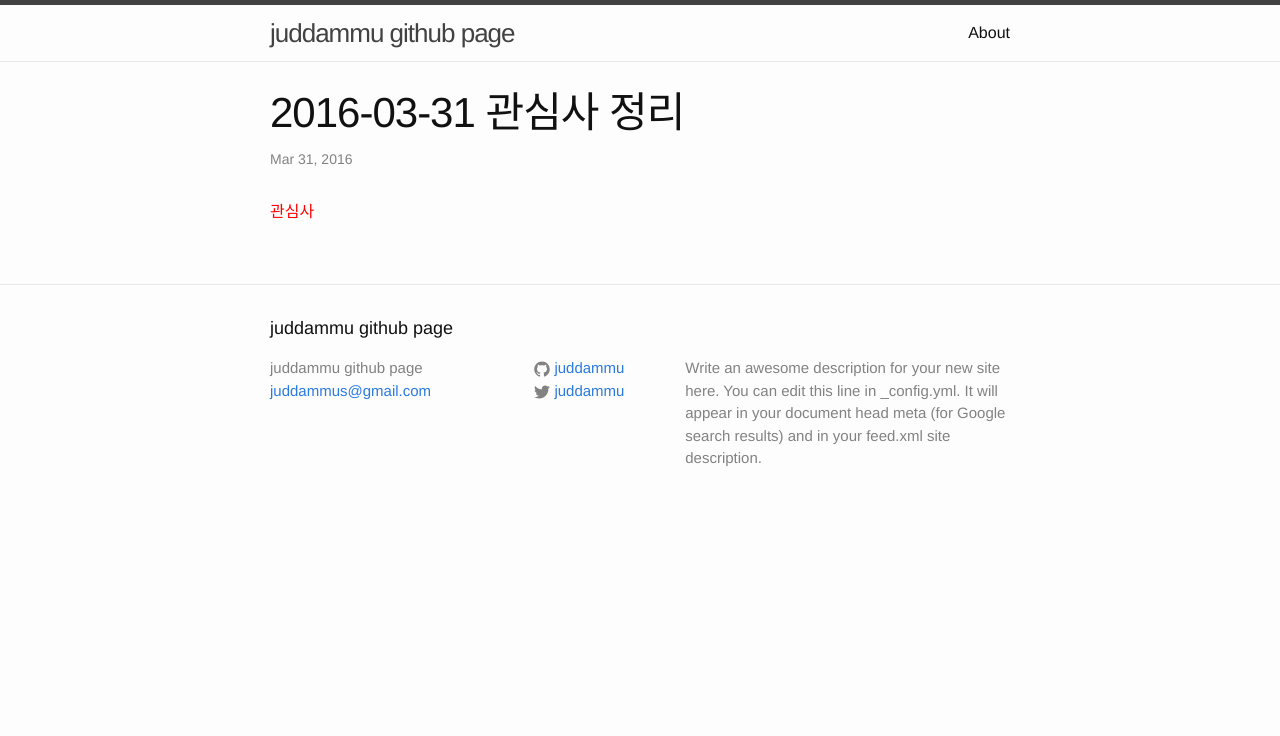
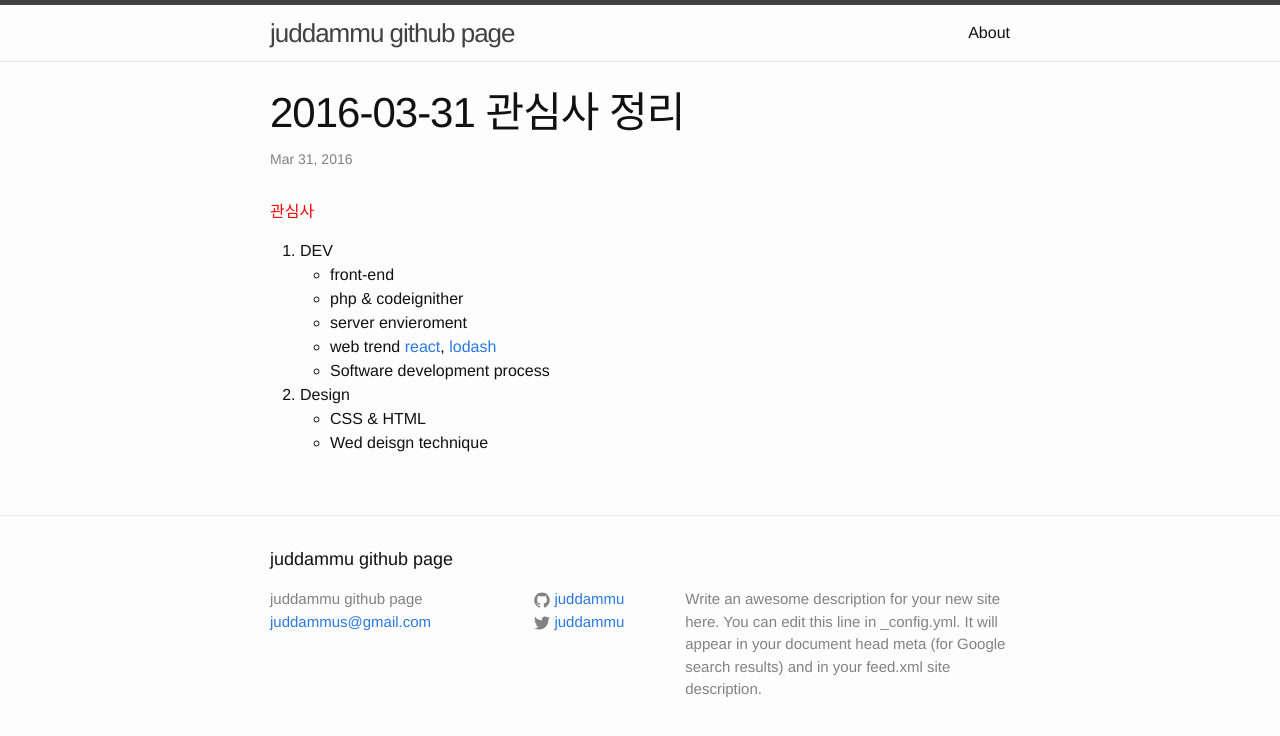
Before and after one commit to juddammu/juddammu.github.io, a Jekyll site: the page built from _posts/2016-03-31-my-concern_list.markdown, in a window 1280 px wide. Shown: the top 736 px of the page. Built offline with Jekyll 4.4.1, drawn with Linux system fonts in a browser that asks for light colours.

Commit message:
my concern list editing...

```diff
--- a/_posts/2016-03-31-my-concern_list.markdown
+++ b/_posts/2016-03-31-my-concern_list.markdown
@@ -6,3 +6,13 @@ categories: jekyll update
 ---
 
 <p style="color:red">관심사</p>
+
+1. DEV
+    - front-end
+    - php & codeignither
+    - server envieroment
+    - web trend [react](https://facebook.github.io/react/), [lodash](https://lodash.com/)
+    - Software development process
+2. Design
+    - CSS & HTML
+    - Wed deisgn technique
```
